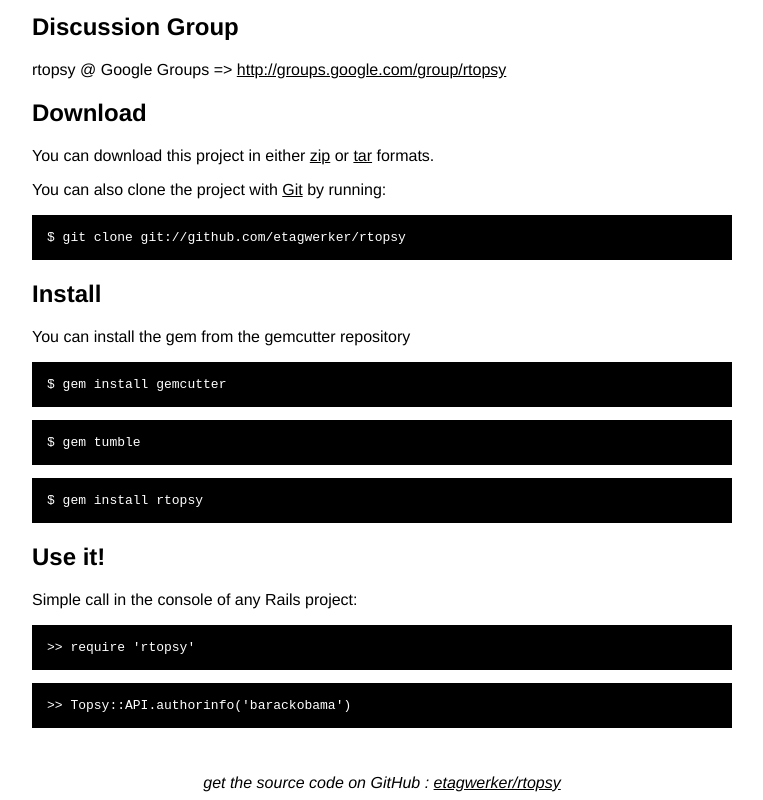
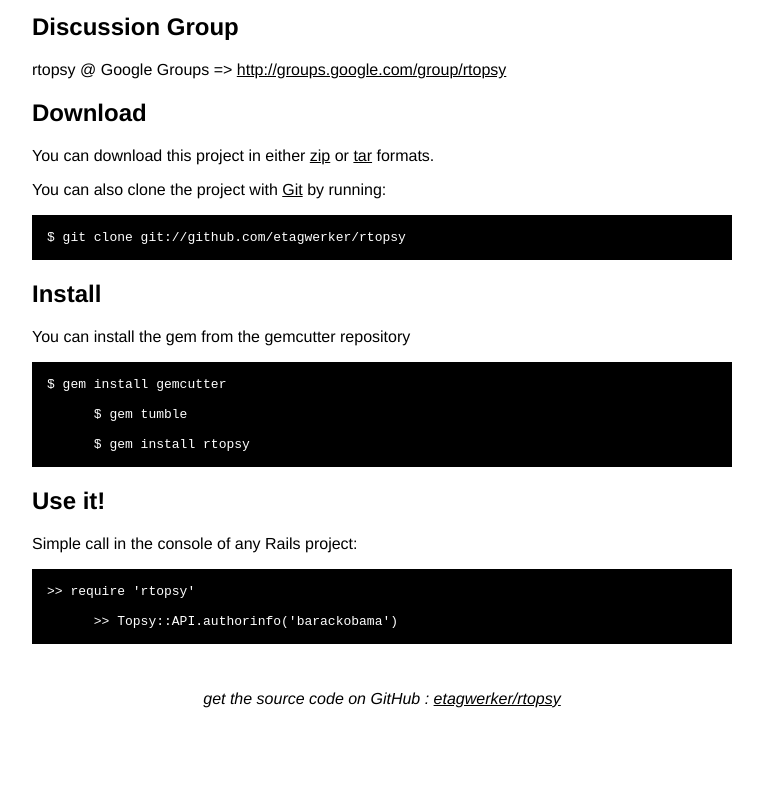
Before and after one commit to etagwerker/rtopsy, a plain HTML site: page index.html in a window 1280 px wide. Shown: the part 385-1185 px from the top of the page, without its empty margins (258-1021 px from the left). After the commit the page ends 1101 px from the top, so only its background shows below. Drawn offline with Linux system fonts and the light colour scheme.

Commit message:
Corrected style.

```diff
--- a/index.html
+++ b/index.html
@@ -81,17 +81,17 @@
     <h2>Install</h2>
     <p>
       You can install the gem from the gemcutter repository
-      <pre>$ gem install gemcutter</pre>
-      <pre>$ gem tumble</pre>
-      <pre>$ gem install rtopsy</pre>
+      <pre>$ gem install gemcutter<br/>
+      $ gem tumble<br/>
+      $ gem install rtopsy</pre>
 
     </p>
 
     <h2>Use it!</h2>
     <p>
       Simple call in the console of any Rails project:
-      <pre>>> require 'rtopsy'</pre>
-      <pre>>> Topsy::API.authorinfo('barackobama')</pre>
+      <pre>>> require 'rtopsy'<br/>
+      >> Topsy::API.authorinfo('barackobama')</pre>
     </p>
 
     <div class="footer">
```
